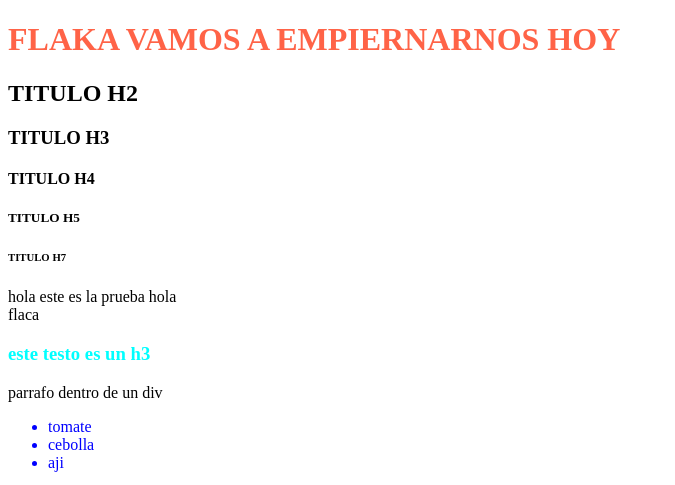
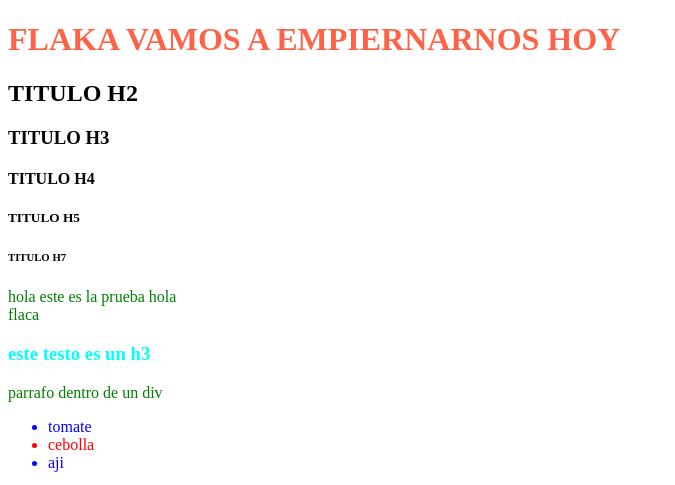
Before and after one commit to Antoni19fc/html-primeras-practicas, a plain HTML site: page index.html in a window 1280 px wide. Shown: the top 485 px of the page, without its empty margins (0-675 px from the left). Drawn offline with Linux system fonts and the light colour scheme.

Commit message:
selector por clases y por id

```diff
--- a/index.html
+++ b/index.html
@@ -16,17 +16,17 @@
      <H6>TITULO H7</H6>
 
     <!-- PARRAFOS -->
-     <P>hola este es la prueba hola <br> flaca</P>
+     <P class="texto">hola este es la prueba hola <br> flaca</P>
 
      <div>
         <h3>este testo es un h3</h3>
-        <p>parrafo dentro de un div</p>
+        <p class="texto">parrafo dentro de un div</p>
      </div>
 
 <!-- Listas no ordenadas -->
     <ul>
         <li>tomate</li>
-        <li>cebolla</li>
+        <li id="cebolla">cebolla</li>
         <li>aji</li>
     </ul>
 <!-- Lista ordenada -->
--- a/style.css
+++ b/style.css
@@ -10,3 +10,13 @@ ul{
 div h3{
     color: aqua;
 }
+
+/* selector por clases */
+.texto {
+    color: green;
+}
+
+/* selector por id */
+#cebolla {
+    color: rgb(255, 1, 1);
+}
```
